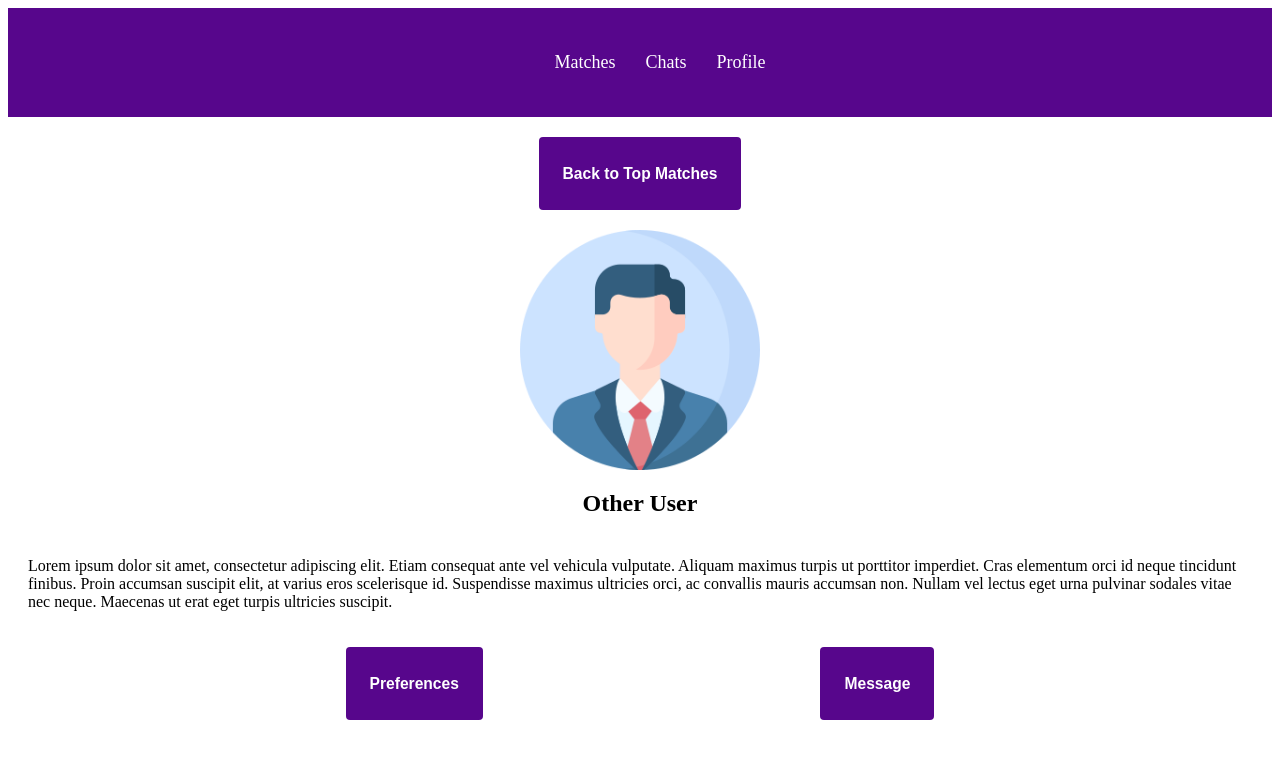
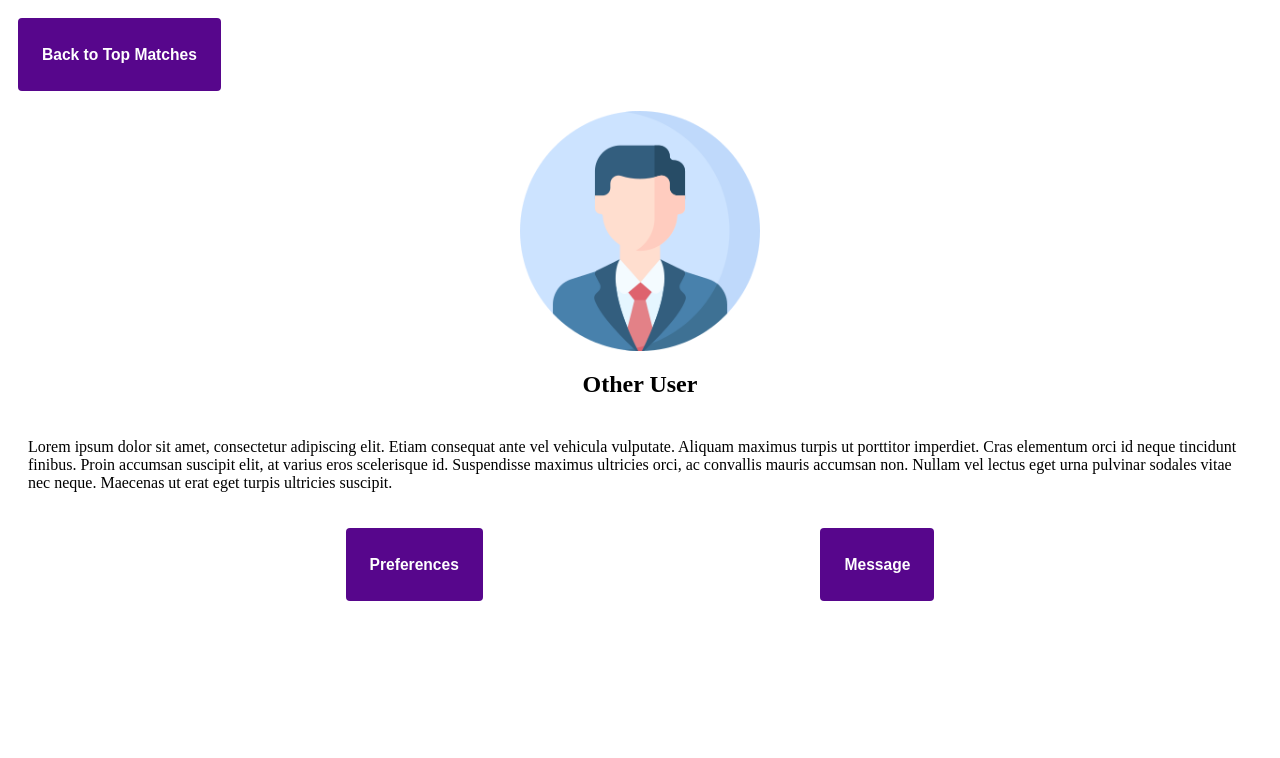
Before and after one commit to yujin-hong-123/roommate-finder, a React (Create React App) app in the folder front-end/: page /otheruser in a window 1280 px wide. Shown: the top 758 px of the page. Built offline with nearby package versions, Linux system fonts and the light colour scheme.

Commit message:
Shifted back button on Other Profile

```diff
--- a/front-end/src/OtherProfile.css
+++ b/front-end/src/OtherProfile.css
@@ -1,7 +1,8 @@
 .OtherBack {
     display: flex;
-    justify-content: space-evenly;
-    padding-top: 20px;
+    justify-content: left;
+    padding-top: 10px;
+    padding-left: 10px;
 }
 
 .OtherProfile {
--- a/front-end/src/OtherProfile.js
+++ b/front-end/src/OtherProfile.js
@@ -1,12 +1,10 @@
 import "./OtherProfile.css"
-import Header from "./Header"
 import Button from "./Button"
 import profilePicture from "./ProfilePic.png"
 
 function OtherProfile() {
     return (
         <>
-        <Header />
         <div className="OtherBack">
             <Button text="Back to Top Matches" location="/matches"></Button>
         </div>
```
